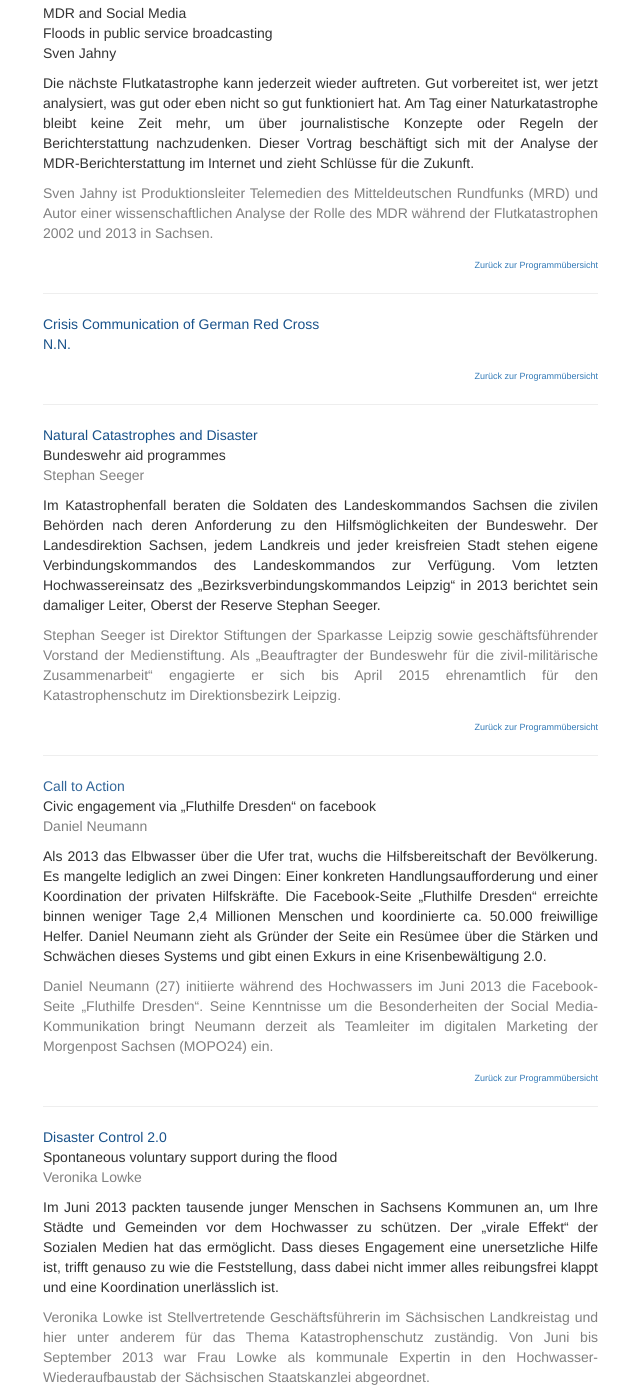
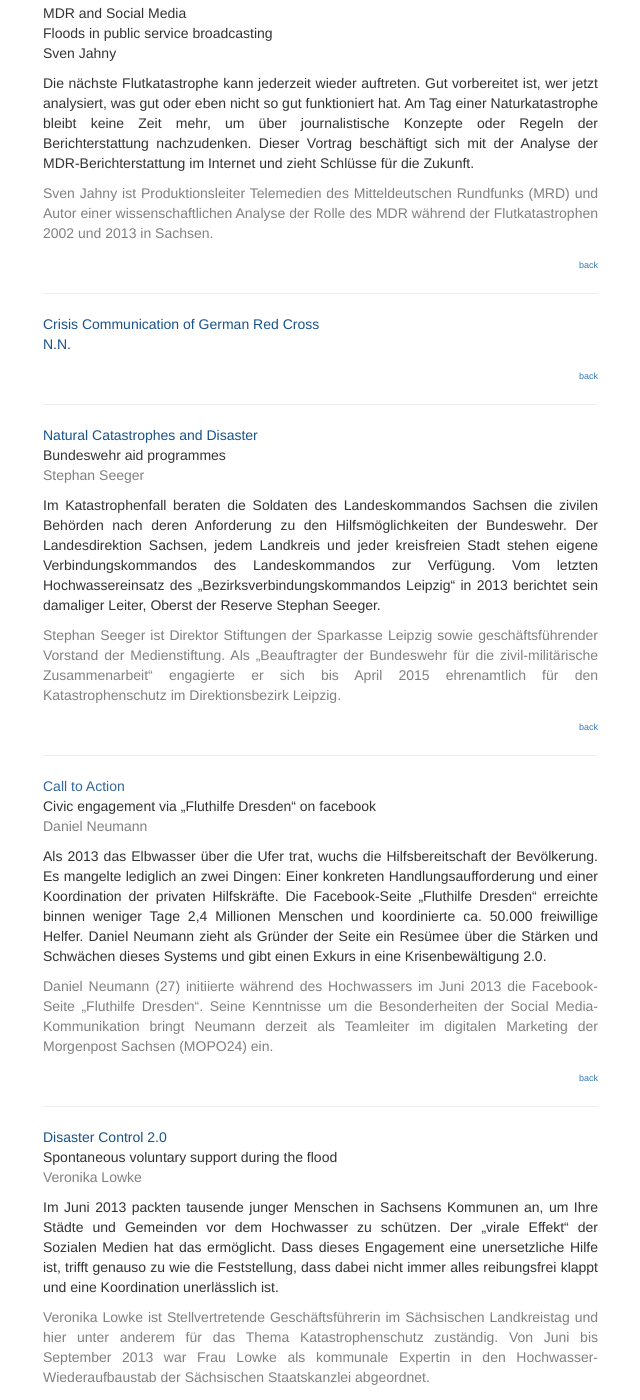
Before and after one commit to susedev/test, a Jekyll site: the page built from titles-and-speakers.html, in a window 1280 px wide and 1400 px high, scrolled down 442 px. Shown: the whole window, without its empty margins (222-862 px from the left). Built offline with Jekyll 4.4.1, drawn with Linux system fonts in a browser that asks for light colours; nearby versions of some CDN libraries; some of the changed text lies outside the part shown.

Commit message:
Edit from JekyllCMS

```diff
--- a/titles-and-speakers.html
+++ b/titles-and-speakers.html
@@ -16,7 +16,7 @@ Sven Jahny</p>
 
 <p style="text-align: justify;"><span style="color: #808080;">Sven Jahny ist Produktionsleiter Telemedien des Mitteldeutschen Rundfunks (MRD) und Autor einer wissenschaftlichen Analyse der Rolle des MDR w&auml;hrend der Flutkatastrophen 2002 und 2013 in Sachsen. </span></p>
 
-<p style="text-align: right;"><span style="color: #808080;"><span style="font-size: xx-small;"><a href="http://eijc.github.io/data/programm-uebersicht.html">Zur&uuml;ck zur Programm&uuml;bersicht</a></span> </span></p>
+<p style="text-align: right;"><span style="color: #808080;"><span style="font-size: xx-small;"><a href="http://eijc.github.io/data/programm-uebersicht.html">back</a></span> </span></p>
 
 <hr noshade="noshade" size="1" />
 <p><span style="color: #336699;"><a name="NN"></a></span></p>
@@ -24,7 +24,7 @@ Sven Jahny</p>
 <p><span style="color:#19528A;">Crisis Communication of German Red Cross </span><br />
 <span style="color:#19528A;">N.N.</span></p>
 
-<p style="text-align: right;"><span style="color: #808080;"><span style="font-size: xx-small;"><a href="http://eijc.github.io/data/programm-uebersicht.html">Zur&uuml;ck zur Programm&uuml;bersicht</a></span> </span></p>
+<p style="text-align: right;"><span style="color: #808080;"><span style="font-size: xx-small;"><a href="http://eijc.github.io/data/programm-uebersicht.html">back</a></span>  </span></p>
 
 <hr noshade="noshade" size="1" />
 <p><span style="color: #336699;"><a id="Seeger" name="Seeger"></a></span><span style="color:#19528A;">Natural Catastrophes and Disaster</span><br />
@@ -35,7 +35,7 @@ Bundeswehr aid programmes<br />
 
 <p style="text-align: justify;"><span style="color: #808080;">Stephan Seeger ist Direktor Stiftungen der Sparkasse Leipzig sowie gesch&auml;ftsf&uuml;hrender Vorstand der Medienstiftung. Als &bdquo;Beauftragter der Bundeswehr f&uuml;r die zivil-milit&auml;rische Zusammenarbeit&ldquo; engagierte er sich bis April 2015 ehrenamtlich f&uuml;r den Katastrophenschutz im Direktionsbezirk Leipzig.</span></p>
 
-<p style="text-align: right;"><span style="color: #808080;"><span style="font-size: xx-small;"><a href="http://eijc.github.io/data/programm-uebersicht.html">Zur&uuml;ck zur Programm&uuml;bersicht</a></span> </span></p>
+<p style="text-align: right;"><span style="color: #808080;"><span style="font-size: xx-small;"><a href="http://eijc.github.io/data/programm-uebersicht.html">back</a></span>  </span></p>
 
 <hr noshade="noshade" size="1" />
 <p><span style="color: #336699;"><a id="Neumann" name="Neumann"></a>Call to Action</span><br />
@@ -46,7 +46,7 @@ Civic engagement via &bdquo;Fluthilfe Dresden&ldquo; on facebook<br />
 
 <p style="text-align: justify;"><span style="color: #808080;">Daniel Neumann (27) initiierte w&auml;hrend des Hochwassers im Juni 2013 die Facebook-Seite &bdquo;Fluthilfe Dresden&ldquo;. Seine Kenntnisse um die Besonderheiten der Social Media-Kommunikation bringt Neumann derzeit als Teamleiter im digitalen Marketing der Morgenpost Sachsen (MOPO24) ein.</span></p>
 
-<p style="text-align: right;"><span style="color: #808080;"><span style="font-size: xx-small;"><a href="http://eijc.github.io/data/programm-uebersicht.html">Zur&uuml;ck zur Programm&uuml;bersicht</a></span> </span></p>
+<p style="text-align: right;"><span style="color: #808080;"><span style="font-size: xx-small;"><a href="http://eijc.github.io/data/programm-uebersicht.html">back</a></span>  </span></p>
 
 <hr noshade="noshade" size="1" />
 <p><span style="color: #336699;"><a id="Lowke" name="Lowke"></a></span><span style="color:#19528A;">Disaster Control 2.0</span><br />
@@ -57,7 +57,7 @@ Spontaneous voluntary support during the flood<br />
 
 <p style="text-align: justify;"><span style="color: #808080;">Veronika Lowke ist Stellvertretende Gesch&auml;ftsf&uuml;hrerin im S&auml;chsischen Landkreistag und hier unter anderem f&uuml;r das Thema Katastrophenschutz zust&auml;ndig. Von Juni bis September 2013 war Frau Lowke als kommunale Expertin in den Hochwasser-Wiederaufbaustab der S&auml;chsischen Staatskanzlei abgeordnet.</span></p>
 
-<p style="text-align: right;"><span style="color: #808080;"><span style="font-size: xx-small;"><a href="http://eijc.github.io/data/programm-uebersicht.html">Zur&uuml;ck zur Programm&uuml;bersicht</a></span> </span></p>
+<p style="text-align: right;"><span style="color: #808080;"><span style="font-size: xx-small;"><a href="http://eijc.github.io/data/programm-uebersicht.html">back</a></span>  </span></p>
 
 <hr noshade="noshade" size="1" />
 <h3><span style="color: #336699;">Panel Analysis</span></h3>
@@ -71,7 +71,7 @@ Retrospective analysis<br />
 
 <p style="text-align: justify;"><span style="color: #808080;">Hans-Peter von Kirchbach, General a.D., leitete die unabh&auml;ngigen Kommissionen der S&auml;chsischen Staatsregierung zur Untersuchung der Flutkatastrophen 2002 sowie 2013. Seit 1960 in der Bundeswehr t&auml;tig, erlangte von Kirchbach besondere Bekanntheit durch sein engagiertes Handeln als zust&auml;ndiger Kommandeur w&auml;hrend des Oderhochwassers 1997. Als Pr&auml;sident der Johanniter-Unfallhilfe bis 2013 setzte er sich u.a. f&uuml;r die St&auml;rkung des Ehrenamtes ein.</span></p>
 
-<p style="text-align: right;"><span style="color: #808080;"><span style="font-size: xx-small;"><a href="http://eijc.github.io/data/programm-uebersicht.html">Zur&uuml;ck zur Programm&uuml;bersicht</a></span> </span></p>
+<p style="text-align: right;"><span style="color: #808080;"><span style="font-size: xx-small;"><a href="http://eijc.github.io/data/programm-uebersicht.html">back</a></span>  </span></p>
 
 <hr noshade="noshade" size="1" />
 <p><span style="color: #336699;"><a id="Kuhlicke" name="Kuhlicke"></a></span><span style="color:#19528A;">To inform and to participate?</span><br />
@@ -82,7 +82,7 @@ Crisis Communication during flood disasters - old structures and new challenges<
 
 <p style="text-align: justify;"><span style="color: #808080;">Dr. Christian Kuhlicke ist wissenschaftlicher Mitarbeiter am Helmholtz-Zentrum f&uuml;r Umweltforschung Leipzig. Er untersucht die Bedeutung von Kommunikation zwischen Institutionen und der &Ouml;ffentlichkeit zwischen und w&auml;hrend Krisensituationen wie den Hochwassern von 2002 und 2013.</span></p>
 
-<p style="text-align: right;"><span style="color: #808080;"><span style="font-size: xx-small;"><a href="http://eijc.github.io/data/programm-uebersicht.html">Zur&uuml;ck zur Programm&uuml;bersicht</a></span> </span></p>
+<p style="text-align: right;"><span style="color: #808080;"><span style="font-size: xx-small;"><a href="http://eijc.github.io/data/programm-uebersicht.html">back</a></span>  </span></p>
 
 <hr noshade="noshade" size="1" />
 <p><span style="color: #336699;"><a id="Danhelka" name="Danhelka"></a></span><span style="color:#19528A;">Information Systems and Data Exchange between Czech and Saxon Institutions</span><br />
@@ -92,7 +92,7 @@ Crisis Communication during flood disasters - old structures and new challenges<
 
 <p style="text-align: justify;"><span style="color: #808080;">Dr. Jan Daňhelka ist stellvertretender Direktor des Tschechischen Hydrometeorologischen Instituts (CHMI) und leitet dessen hydrologische Abteilung, die sich u.a. f&uuml;r die landesweiten Wasserstandsmeldungen verantwortlich zeigt. Er ist Vorsitzender des Tschechischen Nationalen Komittees f&uuml;r Hydrologie und Mitglied der beratenden Arbeitsgruppe der Kommission Hydrologie der Weltorganisation f&uuml;r Meteorologie.</span></p>
 
-<p style="text-align: right;"><span style="color: #808080;"><span style="font-size: xx-small;"><a href="http://eijc.github.io/data/programm-uebersicht.html">Zur&uuml;ck zur Programm&uuml;bersicht</a></span> </span></p>
+<p style="text-align: right;"><span style="color: #808080;"><span style="font-size: xx-small;"><a href="http://eijc.github.io/data/programm-uebersicht.html">back</a></span>  </span></p>
 
 <hr noshade="noshade" size="1" />
 <p><span style="color: #336699;"><a id="Heyer" name="Heyer"></a>Sl&aacute;nd&aacute;il</span><br />
@@ -103,7 +103,7 @@ A european security system for language and image analysis<br />
 
 <p style="text-align: justify;"><span style="color: #808080;">Gerhard Heyer ist Inhaber der Lehrstuhls f&uuml;r Automatische Sprachverarbeitung an der Universit&auml;t Leipzig. Er wirkt au&szlig;erdem als Direktor des Instituts f&uuml;r Angewandte Informatik, einem An-Institut der Universit&auml;t Leipzig. Sein Arbeitsgebiet ist die automatische Verarbeitung von nat&uuml;rlicher Sprache mit besonderem Schwerpunkt auf den Gebieten des Text Minings, Information Retrievals und der Explorative Suche sowie der Infrastrukturbildung.</span></p>
 
-<p style="text-align: right;"><span style="color: #808080;"><span style="font-size: xx-small;"><a href="http://eijc.github.io/data/programm-uebersicht.html">Zur&uuml;ck zur Programm&uuml;bersicht</a></span> </span></p>
+<p style="text-align: right;"><span style="color: #808080;"><span style="font-size: xx-small;"><a href="http://eijc.github.io/data/programm-uebersicht.html">back</a></span>  </span></p>
 
 <hr noshade="noshade" size="1" />
 <p><span style="color: #336699;"><a id="Musacchio" name="Musacchio"></a></span>T<span style="color:#19528A;">erminology in Specialised Communication and Social Media</span><br />
@@ -114,7 +114,7 @@ An overview focussing on natural disasters or flood disasters<br />
 
 <p style="text-align: justify;"><span style="color: #808080;">Maria Teresa Musacchio unterrichtet englische Sprach- und &Uuml;bersetzungswissenschaft an der Universit&auml;t Padova in Italien. Ihr Arbeitsgebiet ist die Linguistik bzw. Korpuslinguistik der Fachsprachen mit besonderem Schwerpunkt auf die &Uuml;bersetzung, Terminologie und Metaphorik der popul&auml;rwissenschaftichen Literatur.</span></p>
 
-<p style="text-align: right;"><span style="color: #808080;"><span style="font-size: xx-small;"><a href="http://eijc.github.io/data/programm-uebersicht.html">Zur&uuml;ck zur Programm&uuml;bersicht</a></span> </span></p>
+<p style="text-align: right;"><span style="color: #808080;"><span style="font-size: xx-small;"><a href="http://eijc.github.io/data/programm-uebersicht.html">back</a></span>  </span></p>
 
 <hr noshade="noshade" size="1" />
 <p><span style="color: #336699;"><a id="Wustmann" name="Wustmann"></a>Sl&aacute;nd&aacute;il </span><span style="color:#19528A;">Natural Language Processing</span><br />
@@ -123,7 +123,7 @@ Presentation software prototype 1<br />
 
 <p style="text-align: justify;">Es folgt eine kurze Demonstration des ersten Prototyps der Projektsoftware, wobei der Fokus auf der sprachverarbeitenden Komponente des Systems liegen wird.</p>
 
-<p style="text-align: right;"><span style="color: #808080;"><span style="font-size: xx-small;"><a href="http://eijc.github.io/data/programm-uebersicht.html">Zur&uuml;ck zur Programm&uuml;bersicht</a></span> </span></p>
+<p style="text-align: right;"><span style="color: #808080;"><span style="font-size: xx-small;"><a href="http://eijc.github.io/data/programm-uebersicht.html">back</a></span>  </span></p>
 
 <hr noshade="noshade" size="1" />
 <p style="text-align: right;"><a href="#top">top</a></p>
```
